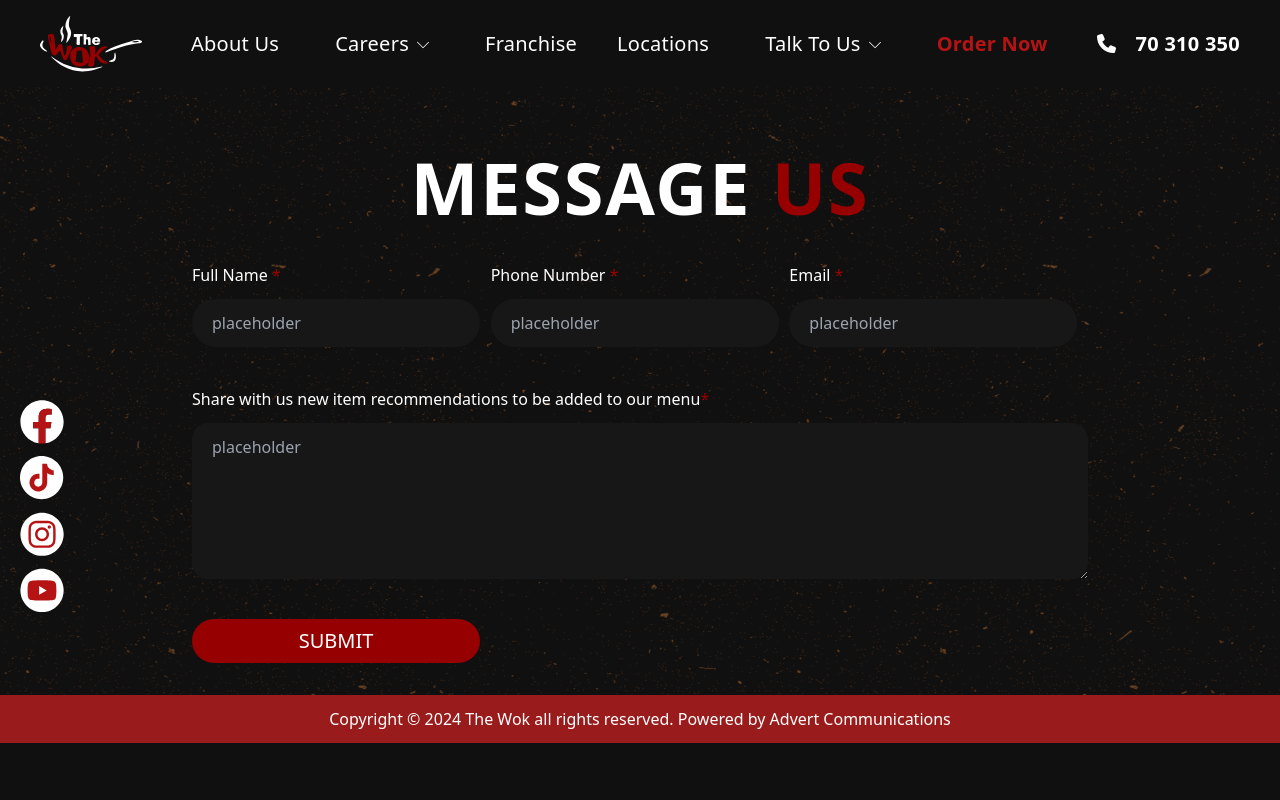
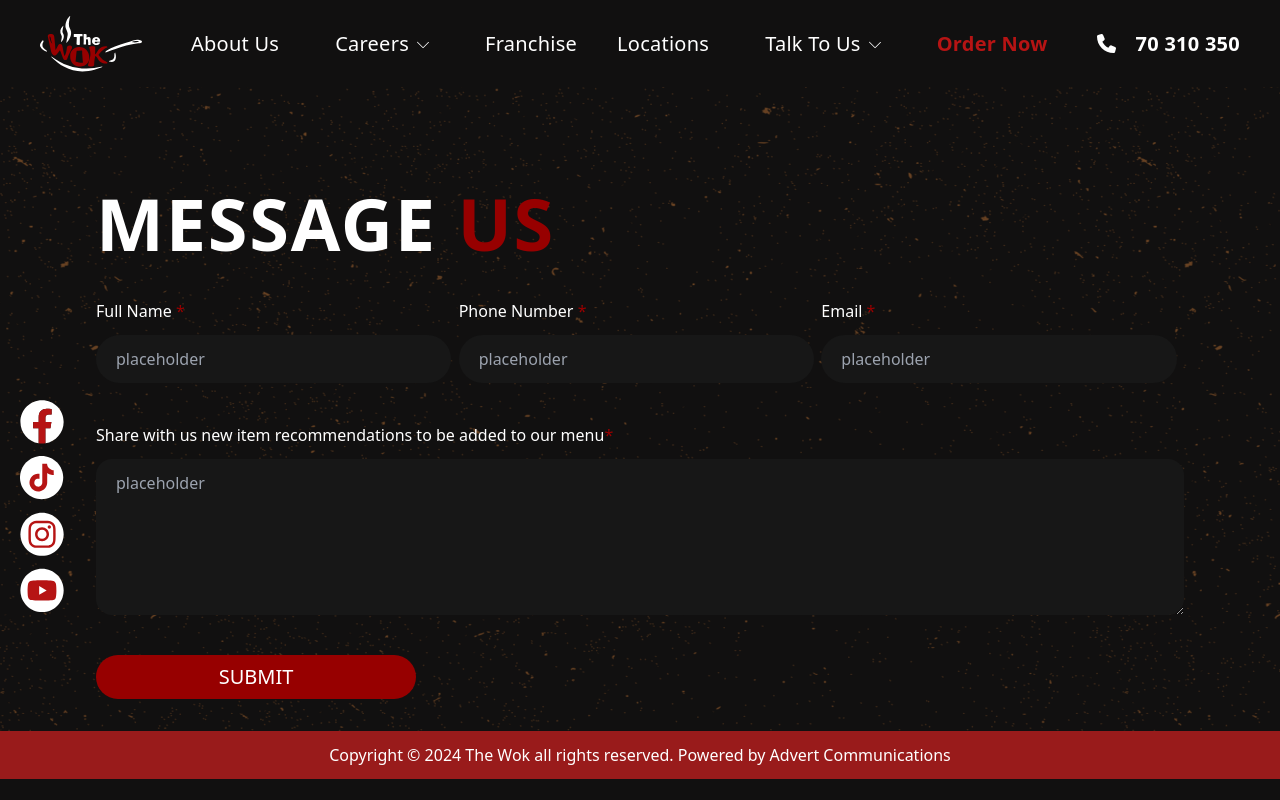
Before and after one commit to Mohamadagag/The-Wok-advert, a Next.js app: page /talktous/message-us in a window 1280 px wide. Built offline with nearby package versions, Linux system fonts and the light colour scheme.

Commit message:
Updated Message Us page design

```diff
--- a/app/globals.css
+++ b/app/globals.css
@@ -26,14 +26,6 @@
 
 .background-img {
   background-image: url("../public/bg.png");
-}
-
-.message-bg {
-  background-image: url("../public/MessageUsbg.svg");
-  background-repeat: no-repeat;
-  background-size: cover;
-  background-position: center;
-  height: calc(100vh - 6rem - 87px);
 }
 
 .location-height {
--- a/app/talktous/message-us/page.jsx
+++ b/app/talktous/message-us/page.jsx
@@ -1,46 +1,48 @@
 import Footer from "@/components/Footer"
 import SocialMediaIcons from "@/components/SocialMediaIcons"
+import MessageUsPic from '@/public/MessageUs.png'
+import Image from "next/image"
 
 const MessageUs = () => {
   return (
+    <div>
+         <SocialMediaIcons />
+         <main className="message-bg xl:justify-center px-5 pt-16 mt-[93px] xl:mt-[87px] 2xl:flex 2xl:justify-around background-img h-screen xl:pt-[100px] xl:px-24">
+         <div className="w-full 2xl:w-1/2 mx-auto">
                 <>
-         <SocialMediaIcons />
-    <main className="message-bg px-5 pt-16 mt-[93px] xl:mt-[87px]">
-        <div>
-          <h1 className="text-white text-5xl font-bold tracking-wide mb-10 text-center lg:text-7xl">MESSAGE <span className="text-[#970000]">US</span></h1>
-          {/* Form */}
-          <>
-            <form className="text-white lg:max-w-4xl lg:mx-auto">
-              {/* Name, Phone Number, Email */}
-              <div className="flex flex-col flex-wrap mb-5 lg:flex-row">
+                  <form className="text-white 2xl:pt-10">
+                <h1 className="text-white text-5xl font-bold tracking-wide mb-10 lg:text-7xl">MESSAGE <span className="text-[#970000]">US</span></h1>
+                    <div className="flex flex-col flex-wrap mb-5 lg:flex-row lg:justify-between lg:max-w-[100%]">
                       <div className="mb-5 lg:w-1/3">
                         <label className="block mb-3">Full Name<span className="text-[#970000]"> *</span></label>
-                  <input type="text" required placeholder="placeholder" className="bg-[#171717] pl-5 py-3 rounded-3xl w-full max-w-5xl lg:max-w-[18rem]" />
+                        <input type="text" required placeholder="placeholder" className="bg-[#171717] pl-5 py-3 rounded-3xl w-full max-w-5xl lg:max-w-[98%] 2xl:max-w-[95%] " />
                       </div>
 
-                <div className="mb-5 lg:w-1/3">
+                      <div className="mb-5 lg:w-1/3 ">
                         <label className="block mb-3">Phone Number<span className="text-[#970000]"> *</span></label>
-                  <input type="text" required placeholder="placeholder" className="bg-[#171717] pl-5 py-3 rounded-3xl w-full max-w-5xl lg:max-w-[18rem]" />
+                        <input type="text" required placeholder="placeholder" className="bg-[#171717] pl-5 py-3 rounded-3xl w-full max-w-5xl lg:max-w-[98%] 2xl:max-w-[95%] " />
                       </div>
 
-                <div className="lg:w-1/3">
+                      <div className="lg:w-1/3 ">
                       <label className="block mb-3">Email<span className="text-[#970000]"> *</span></label>
-                  <input type="text" required placeholder="placeholder" className="bg-[#171717] pl-5 py-3 rounded-3xl w-full max-w-5xl lg:max-w-[18rem]" />
+                        <input type="text" required placeholder="placeholder" className="bg-[#171717] pl-5 py-3 rounded-3xl w-full max-w-5xl lg:max-w-[98%] 2xl:max-w-[95%]" />
                       </div>
                     </div>
-
-              {/* Text Area */}
-              <div className="max-w-5xl ">
+                    <div className="max-w-5xl lg:max-w-[100%]">
                       <label className="">Share with us new item recommendations to be added to our menu<span className="text-[#970000]">*</span></label>
                       <textarea rows="6" required className="bg-[#171717] pl-5 pt-3 mt-3 rounded-2xl block w-full" placeholder="placeholder"></textarea>
                     </div>
-              <button className="bg-[#970000] px-16 rounded-3xl py-2 text-xl mt-10 w-full max-w-5xl lg:max-w-[18rem] ">SUBMIT</button>
+                    <button className="bg-[#970000] px-16 rounded-3xl py-2 text-xl mt-10 w-full max-w-5xl lg:max-w-[20rem] 2xl:max-w-[16rem]">SUBMIT</button>
                   </form>
                 </>
               </div>
+
+              <div className="hidden 2xl:block 2xl:p-5 2xl:max-w-[50rem] ">
+                <Image src={MessageUsPic} />
+              </div>
           </main>
     <Footer />
-    </>
+    </div>
   )
 }
 
```
Also changed, not shown: public/MessageUs.png (added), 1 other file (tests, documents, lock files or other folders). Lines whose indentation alone changed are shown as unchanged.
